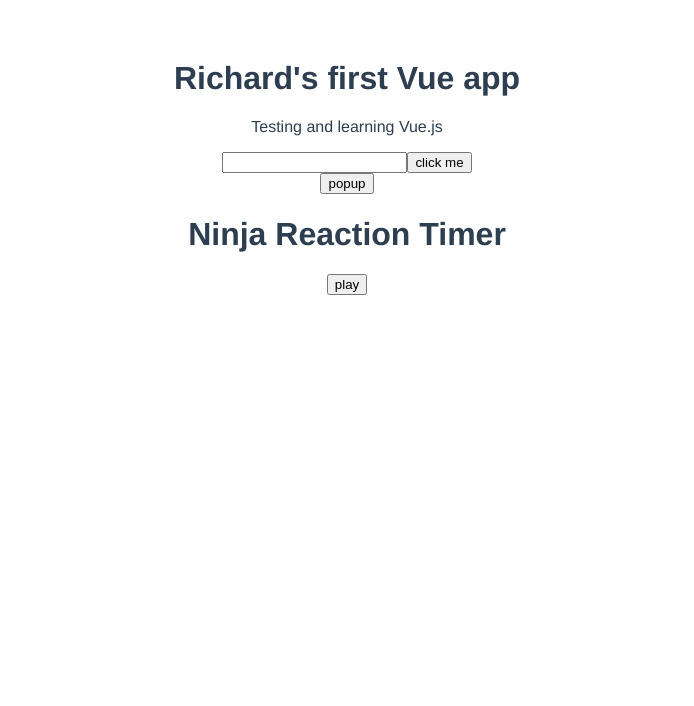
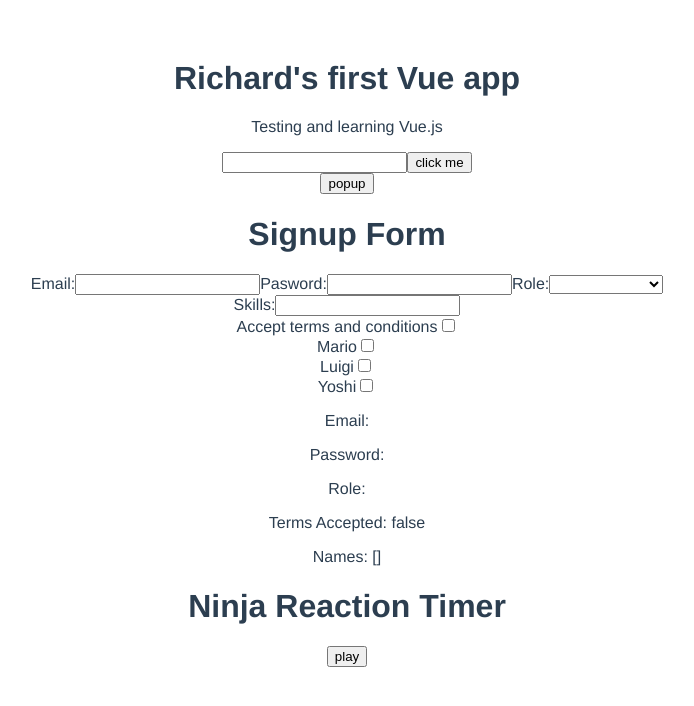
Before and after one commit to RichardMillerWimmer/learning-vue, a Vue app: page / in a window 1280 px wide. Shown: the top 706 px of the page, without its empty margins (293-987 px from the left). Built offline with nearby package versions, Linux system fonts and the light colour scheme.

Commit message:
learning forms, inputs, and labels

```diff
--- a/src/App.vue
+++ b/src/App.vue
@@ -8,6 +8,7 @@
   </div>
   <br />
   <button @click="togglePopup">popup</button>
+  <SignupForm />
   <div>
     <h1>Ninja Reaction Timer</h1>
     <button @click="ninjaStart" :disabled="isPlaying">play</button>
@@ -21,13 +22,15 @@
 import Popup from "./components/Popup";
 import Block from "./components/Block";
 import Result from "./components/Result";
+import SignupForm from "./components/SignupForm";
 
 export default {
   name: "App",
   components: {
     Popup,
     Block,
-    Result
+    Result,
+    SignupForm
   },
   data() {
     return {
--- /dev/null
+++ b/src/components/SignupForm.vue
@@ -0,0 +1,72 @@
+<template>
+  <form>
+    <h1>Signup Form</h1>
+    <label>Email:</label>
+    <input type="email" required v-model="email" />
+    <label>Pasword:</label>
+    <input type="password" required v-model="password" />
+    <label>Role:</label>
+    <select v-model="role">
+      <option value="developer">Web Developer</option>
+      <option value="designer">Web Designer</option>
+    </select>
+    <div>
+        <label>Skills:</label>
+        <input type="text" v-model="tempSkill" @keyup="addSkill">
+        <div v-for="skill in skills" :key="skill">
+            {{skill}}
+        </div>
+    </div>
+    <div>
+        <label>Accept terms and conditions</label>
+        <input type="checkbox" required v-model="terms">
+    </div>
+    <div>
+        <label>Mario</label>
+        <input type="checkbox" value="Mario" v-model="names">
+    </div>
+    <div>
+        <label>Luigi</label>
+        <input type="checkbox" value="Luigi" v-model="names">
+    </div>
+    <div>
+        <label>Yoshi</label>
+        <input type="checkbox" value="Yoshi" v-model="names">
+    </div>
+
+  </form>
+  <p>Email: {{ email }}</p>
+  <p>Password: {{ password }}</p>
+  <p>Role: {{ role }}</p>
+  <p>Terms Accepted: {{terms}}</p>
+  <p>Names: {{names}}</p>
+</template>
+
+<script>
+export default {
+  data() {
+    return {
+      email: "",
+      password: "",
+      role: "",
+      terms: false,
+      names: [],
+      tempSkill: '',
+      skills: [],
+    };
+  },
+  methods: {
+      addSkill(event) {
+        //   console.log(event)
+        if (event.key === ',' && this.tempSkill) {
+            if (!this.skills.includes(this.tempSkill)) {
+                this.skills.push(this.tempSkill)
+            }
+            this.tempSkill = ''
+        }
+      }
+  }
+};
+</script>
+
+<style></style>
```
